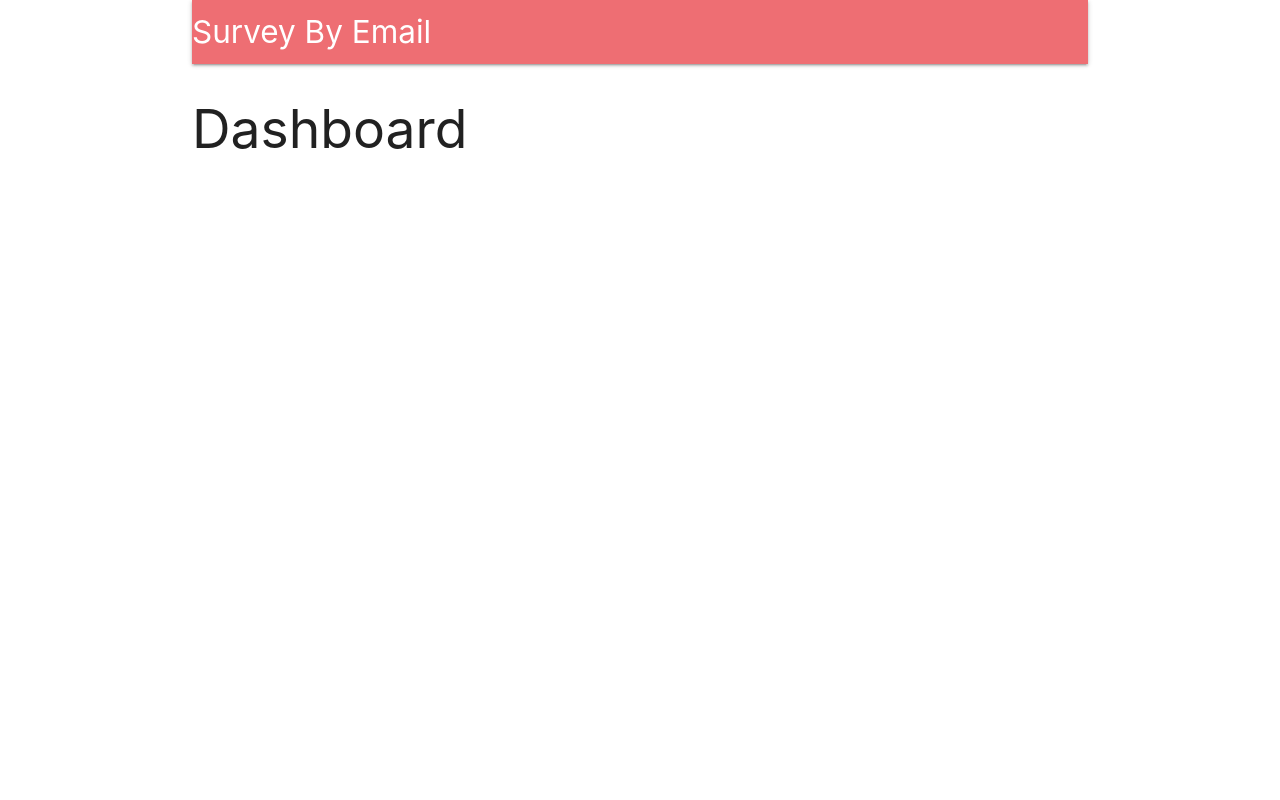
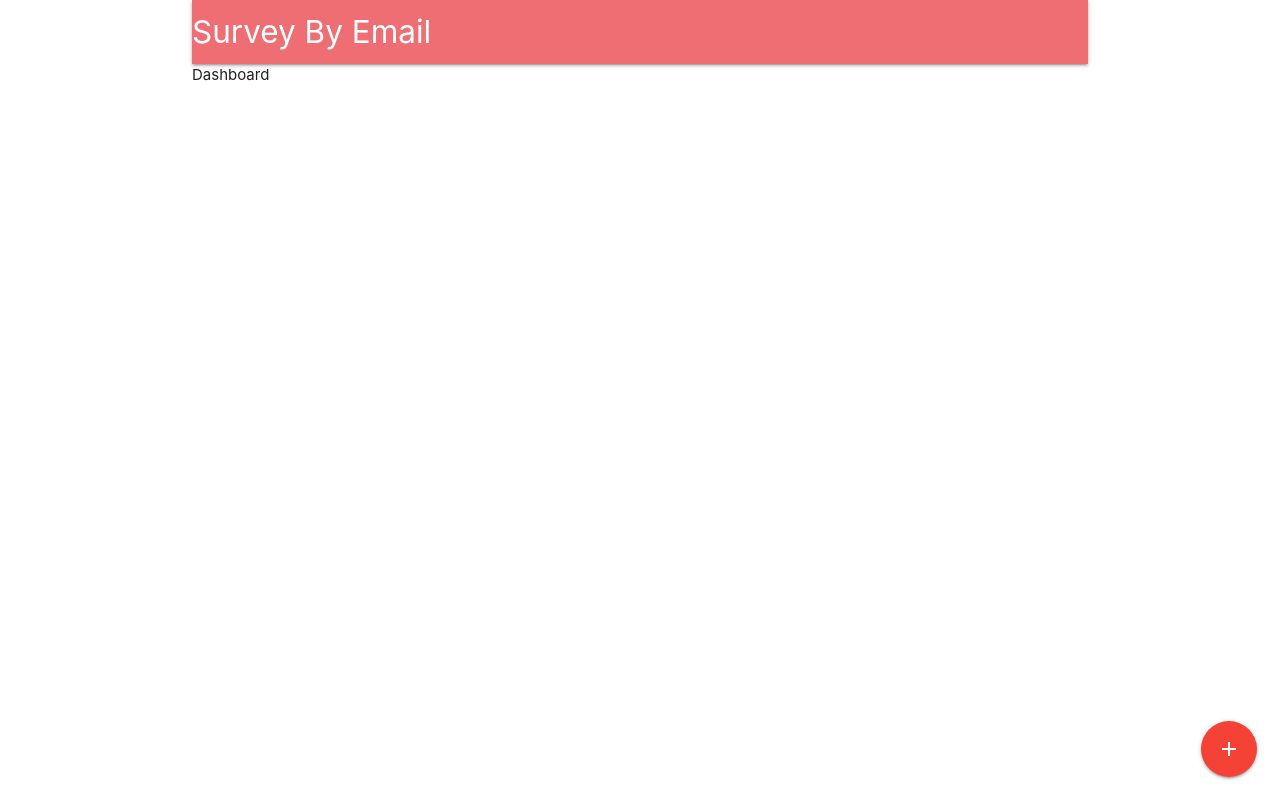
Before and after one commit to tsg1204/survey-by-email, a React (Create React App) app in the folder client/: page /surveys in a window 1280 px wide. Built offline with nearby package versions, Linux system fonts and the light colour scheme; no server answers.

Commit message:
survey add  btn added to dashboard

```diff
--- a/client/public/index.html
+++ b/client/public/index.html
@@ -24,6 +24,7 @@
       work correctly both with client-side routing and a non-root public URL.
       Learn how to configure a non-root public URL by running `npm run build`.
     -->
+    <link href="https://fonts.googleapis.com/icon?family=Material+Icons" rel="stylesheet">
     <title>React App</title>
   </head>
   <body>
--- a/client/src/components/App.js
+++ b/client/src/components/App.js
@@ -5,7 +5,9 @@
 
 import Header from './Header';
 import Landing from './Landing';
-const Dashboard = () => <h2>Dashboard</h2>
+//const Dashboard = () => <h2>Dashboard</h2>
+import Dashboard from './Dashboard';
+
 const SurveyNew = () => <h2>SurveyNew</h2>
 
 class App extends Component {
--- /dev/null
+++ b/client/src/components/Dashboard.js
@@ -0,0 +1,17 @@
+import React from 'react';
+import { Link } from 'react-router-dom';
+
+const Dashboard = () => {
+    return (
+        <div>
+            Dashboard
+            <div className="fixed-action-btn">
+                <Link to="/surveys/new" className="btn-floating btn-large red">
+                    <i className="material-icons">add</i>
+                </Link>
+            </div>
+        </div>
+    )
+}
+
+export default Dashboard;
```
